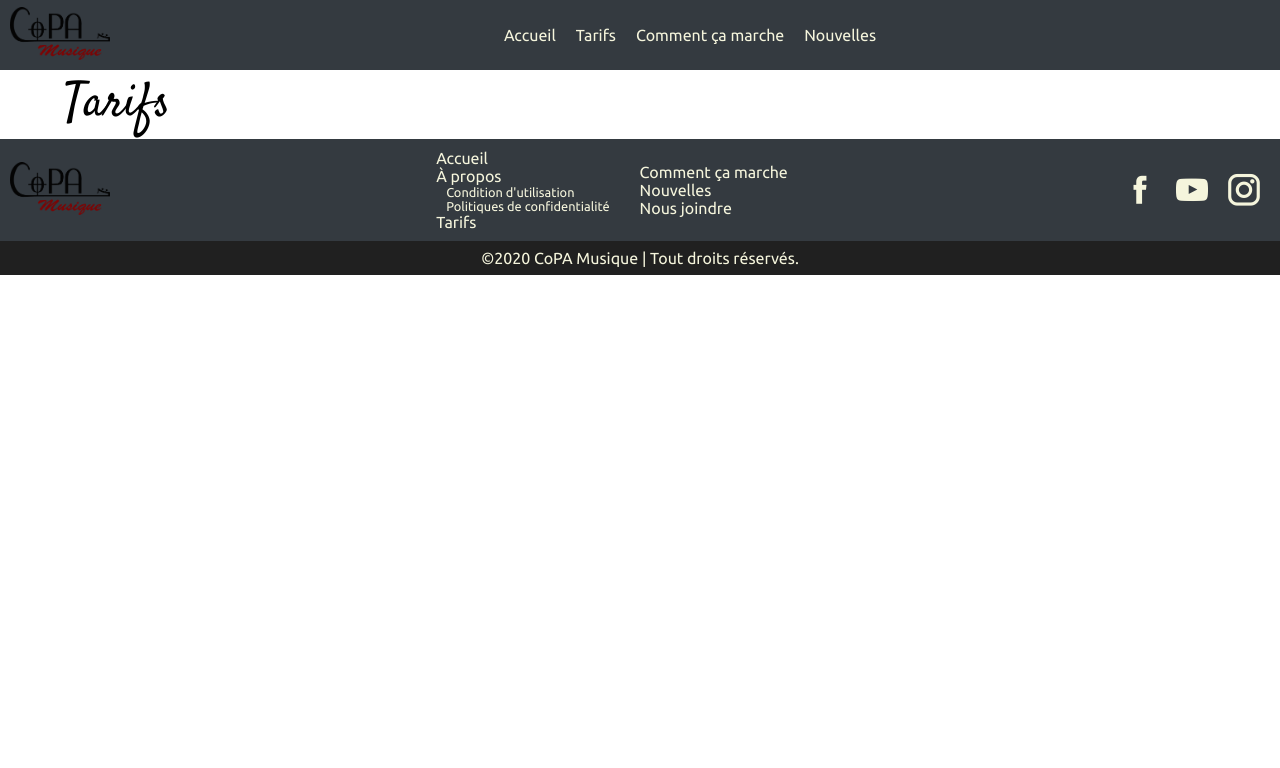
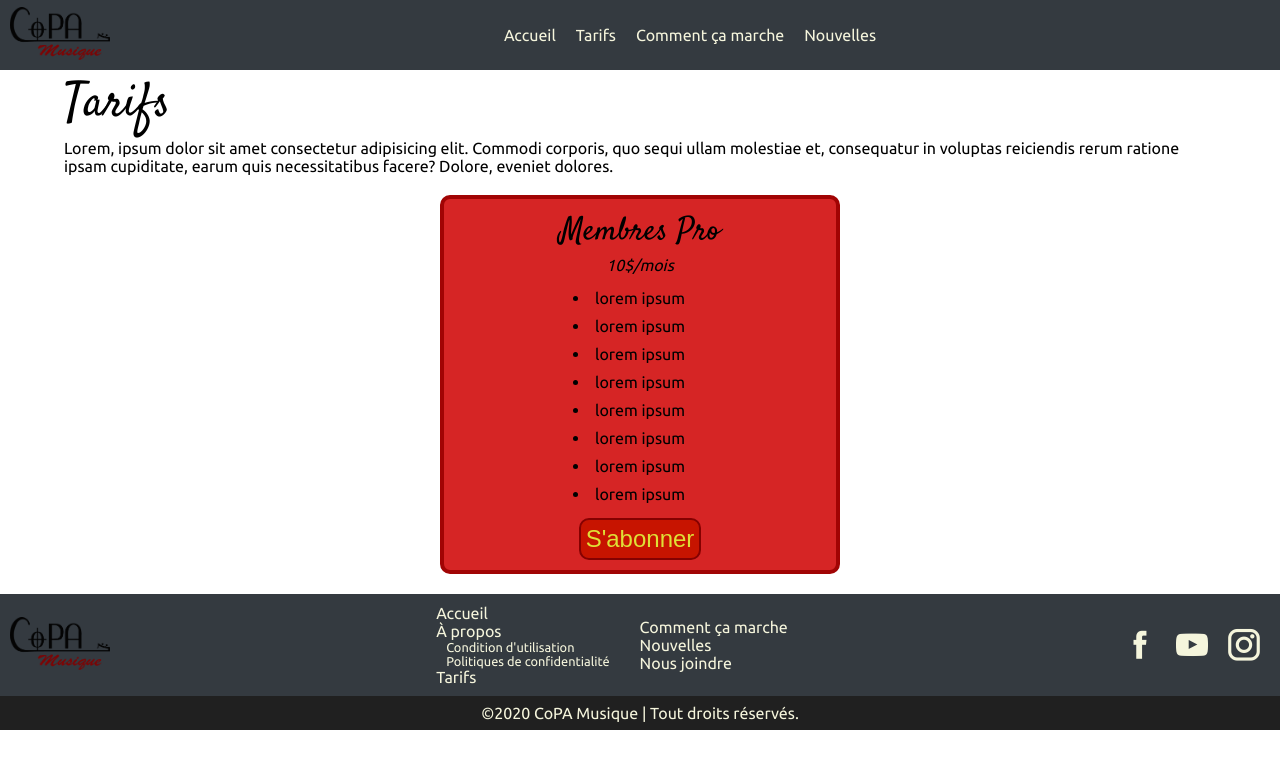
Before and after one commit to CoPA-Musique/copa-frontend, a React (Create React App) app: page /tarifs in a window 1280 px wide. Shown: the top 768 px of the page. Built offline with nearby package versions, Linux system fonts and the light colour scheme.

Commit message:
Intégration text et composante EncadreTarif

```diff
--- a/src/pages/Tarifs.jsx
+++ b/src/pages/Tarifs.jsx
@@ -1,4 +1,5 @@
 import React, { useEffect } from "react";
+import EncadreTarif from "../components/EncadreTarif/EncadreTarif";
 
 const Tarifs = () => {
   useEffect(() => {
@@ -9,6 +10,8 @@ const Tarifs = () => {
   return (
     <main>
       <h1>Tarifs</h1>
+      <p>Lorem, ipsum dolor sit amet consectetur adipisicing elit. Commodi corporis, quo sequi ullam molestiae et, consequatur in voluptas reiciendis rerum ratione ipsam cupiditate, earum quis necessitatibus facere? Dolore, eveniet dolores.</p>
+      <EncadreTarif />
     </main>
   );
 };
```
